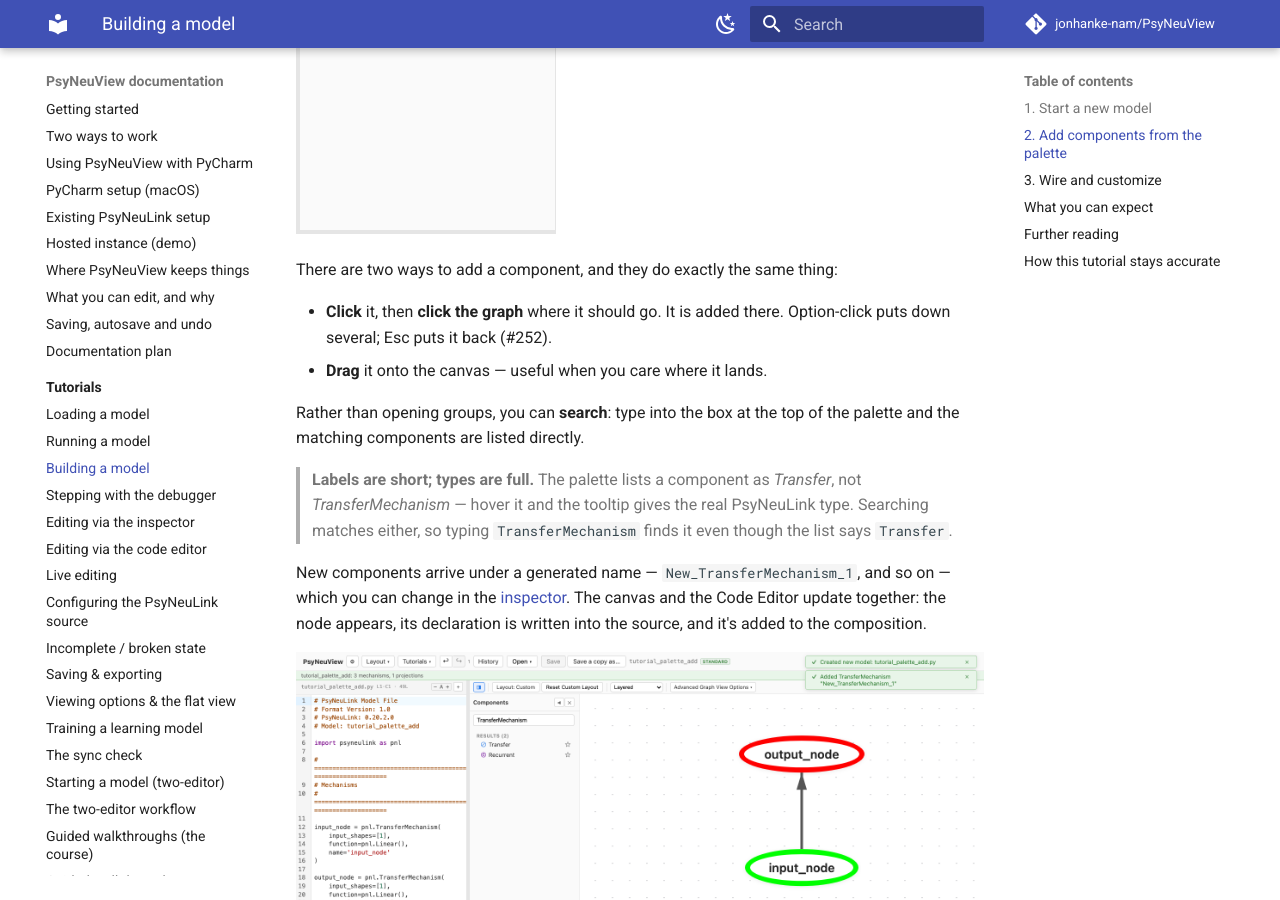
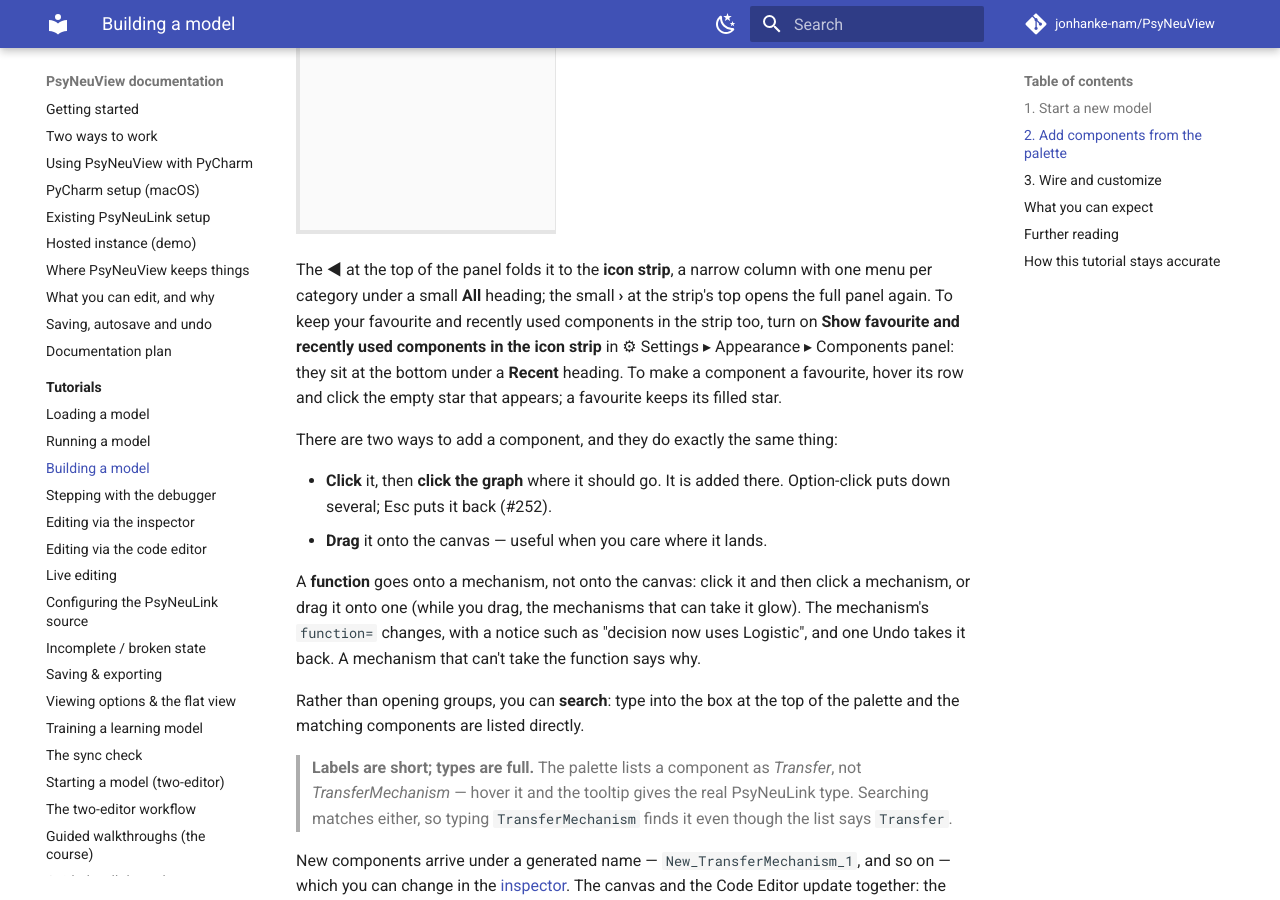
Before and after one commit to jonhanke-nam/PsyNeuView, an MkDocs documentation site: the page built from docs/tutorials/03-building-a-model.md, in a window 1280 px wide and 900 px high, scrolled down 1634 px. Built offline with MkDocs 1.6.1 and Material for MkDocs 9.7.7, drawn with Linux system fonts in a browser that asks for light colours; comment, search, counter and statistics services are not loaded.

Commit message:
Building tutorial: the icon strip, hover stars, and functions onto mechanisms (#379)
Co-Authored-By: Claude Opus 5.5 <noreply@anthropic.com>

```diff
--- a/docs/tutorials/03-building-a-model.md
+++ b/docs/tutorials/03-building-a-model.md
@@ -27,10 +27,25 @@ one.
 
 ![The Components palette](assets/building/02-palette.png)
 
+The **◀** at the top of the panel folds it to the **icon strip**, a narrow
+column with one menu per category under a small **All** heading; the small
+**›** at the strip's top opens the full panel again. To keep your favourite and
+recently used components in the strip too, turn on **Show favourite and
+recently used components in the icon strip** in ⚙ Settings ▸ Appearance ▸
+Components panel: they sit at the bottom under a **Recent** heading. To make a
+component a favourite, hover its row and click the empty star that appears; a
+favourite keeps its filled star.
+
 There are two ways to add a component, and they do exactly the same thing:
 
 - **Click** it, then **click the graph** where it should go. It is added there. Option-click puts down several; Esc puts it back (#252).
 - **Drag** it onto the canvas — useful when you care where it lands.
+
+A **function** goes onto a mechanism, not onto the canvas: click it and then
+click a mechanism, or drag it onto one (while you drag, the mechanisms that can
+take it glow). The mechanism's `function=` changes, with a notice such as
+"decision now uses Logistic", and one Undo takes it back. A mechanism that
+can't take the function says why.
 
 Rather than opening groups, you can **search**: type into the box at the top of
 the palette and the matching components are listed directly.
```
